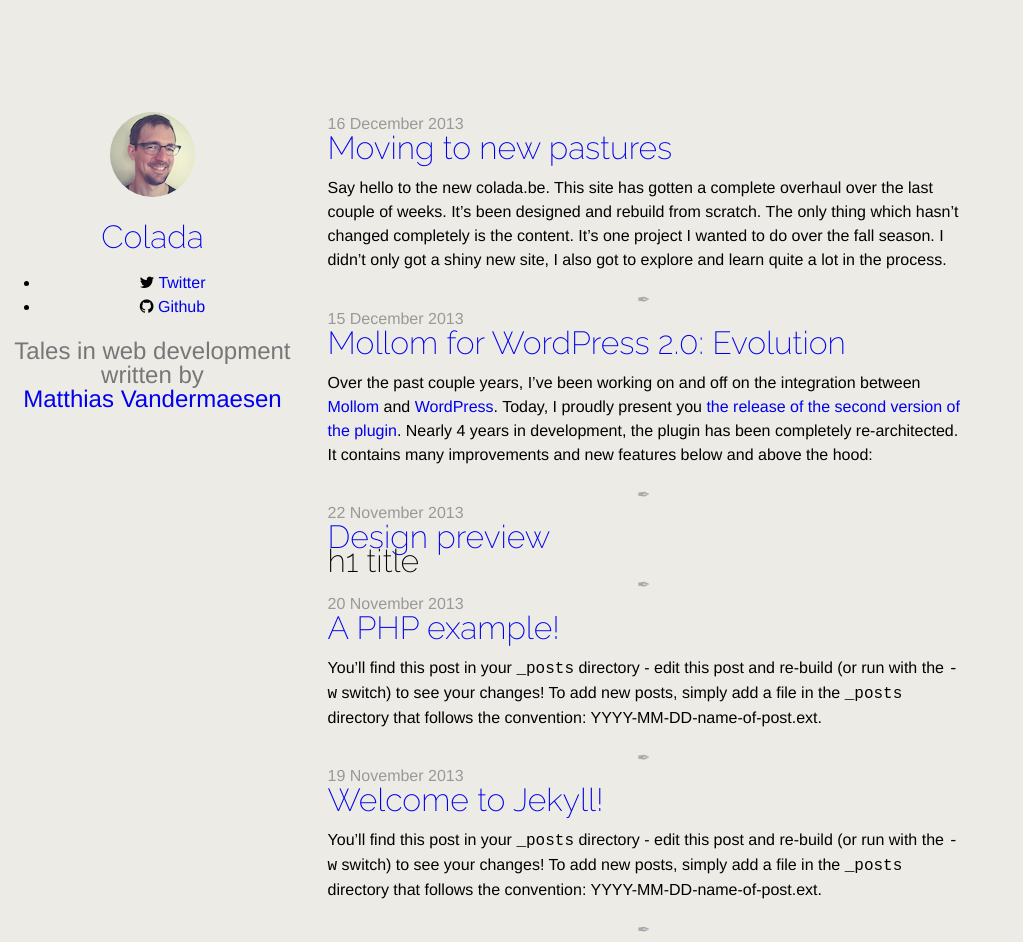
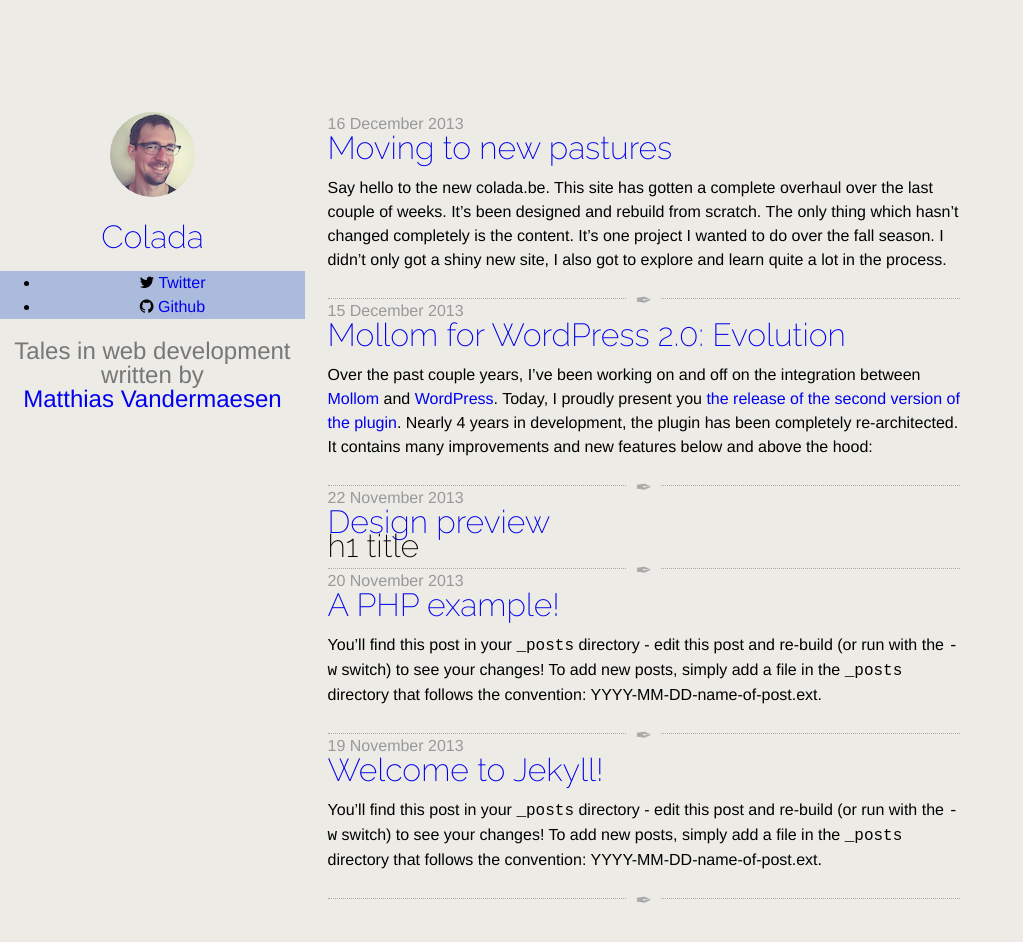
Before and after one commit to netsensei/colada, a Jekyll site: the page built from index.html, in a window 1280 px wide. Shown: the whole page, without its empty margins (0-1023 px from the left). Built offline with Jekyll 4.4.1, drawn with Linux system fonts in a browser that asks for light colours; nearby versions of some CDN libraries; some web fonts are replaced; Markdown is read by kramdown in place of the engine named in the settings; after the commit the page ends 912 px from its top, so only the background shows below that.

Commit message:
Added: fun with extendables

```diff
--- a/_sass/screen.scss
+++ b/_sass/screen.scss
@@ -20,6 +20,7 @@
 
 @import 'base/variables';
 @import 'base/normalize';
+@import 'base/extendables';
 @import 'base/typography';
 
 /* ---------- Styles ---------- */
--- a/css/screen.css
+++ b/css/screen.css
@@ -185,6 +185,27 @@ table {
   border-collapse: collapse;
   border-spacing: 0; }
 
+%horizontal-unstyled-list {
+  list-style: none;
+  padding: 0;
+  margin: 0; }
+
+sidebar ul.online-presence {
+  background: #aabbdd; }
+  %horizontal-unstyled-list li {
+    display: inline-block; }
+
+article:after {
+  font-family: 'EntypoRegular';
+  background: #ecebe6;
+  color: #aaaaaa;
+  content: '\2712';
+  display: block;
+  margin: 0 auto -0.7em;
+  text-align: center;
+  width: 1.75em;
+  font-size: 1.25em; }
+
 /**
  * Typography
  */
@@ -296,16 +317,6 @@ sidebar .site-title {
   /* @include rhythm(0.125, 0, 0, 0.125); */
   /* font-size: rhythm(1.5); */
   font-weight: 200; }
-sidebar ul.online-presence {
-  /* @include horizontal-list-container();
-    @include rhythm(0, 0, 0, 0.5);
-    @include clearfix(); */
-  margin-left: auto;
-  marign-right: auto;
-  text-align: center; }
-  sidebar ul.online-presence > li {
-    /* @include horizontal-list-item(0.25em); */
-    float: none; }
 sidebar .site-slogan {
   /* @include rhythm(0, 0, 0, 0.5); */
   color: #777777;
@@ -318,16 +329,6 @@ sidebar .site-slogan {
 
 article {
   border-bottom: 1px dotted #aaaaaa; }
-  article:after {
-    font-family: 'EntypoRegular';
-    background: #ecebe6;
-    color: #aaaaaa;
-    content: '\2712';
-    display: block;
-    margin: 0 auto -0.4em;
-    text-align: center;
-    /* font-size: rhythm(1.25);
-    width: rhythm(1.25); */ }
   article .entry-meta {
     color: #999999;
     font-weight: 200; }
@@ -337,6 +338,7 @@ article {
   article h2, article h3 {
     font-weight: 100; }
 
+
 .highlight pre {
   padding: 1em;
   /* @include border-radius(.5em, .5em); */ }
```
Also changed, not shown: _sass/_styles.scss (+5 -23 lines), _sass/base/_extendables.scss (added, +29 -0 lines).
